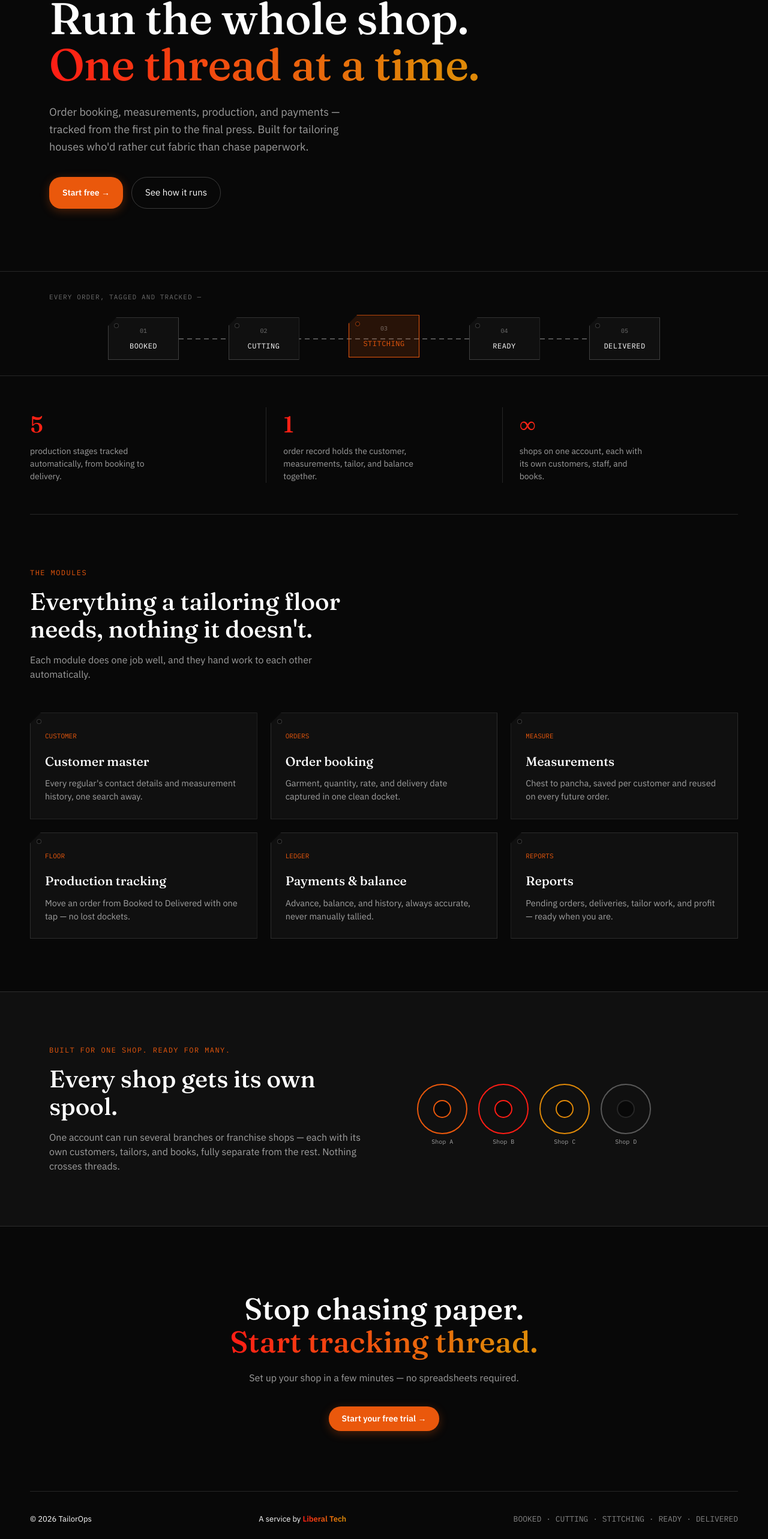
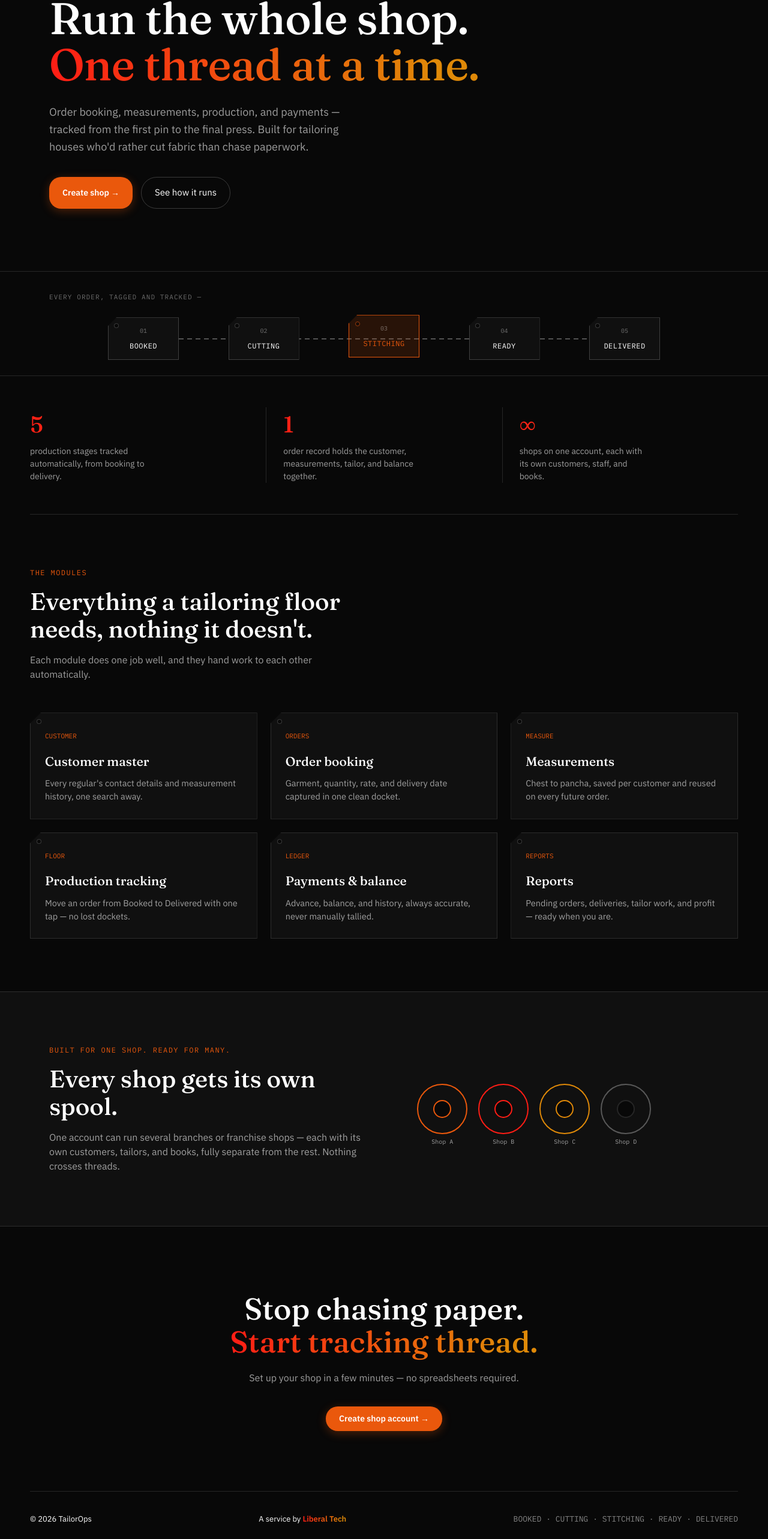
Before and after one commit to shayyan2455-blip/TailorOps, a React (Vite) app: page / in a window 1280 px wide. Shown: the part 212-2778 px from the top of the page at 60% size. Built offline with nearby package versions, Linux system fonts and the light colour scheme.

Commit message:
update CTA buttons: Create shop / Create shop account

```diff
--- a/src/App.jsx
+++ b/src/App.jsx
@@ -55,7 +55,7 @@ function App() {
             cut fabric than chase paperwork.
           </p>
           <div className="hero-ctas">
-            <a href="#" className="btn-primary">Start free →</a>
+            <a href="#" className="btn-primary">Create shop →</a>
             <a href="#features" className="btn-secondary">See how it runs</a>
           </div>
         </div>
@@ -169,7 +169,7 @@ function App() {
           <span className="gradient-text">Start tracking thread.</span>
         </h2>
         <p>Set up your shop in a few minutes — no spreadsheets required.</p>
-        <a href="#" className="btn-primary">Start your free trial →</a>
+        <a href="#" className="btn-primary">Create shop account →</a>
       </section>
 
       <footer className="footer wrap">
```
